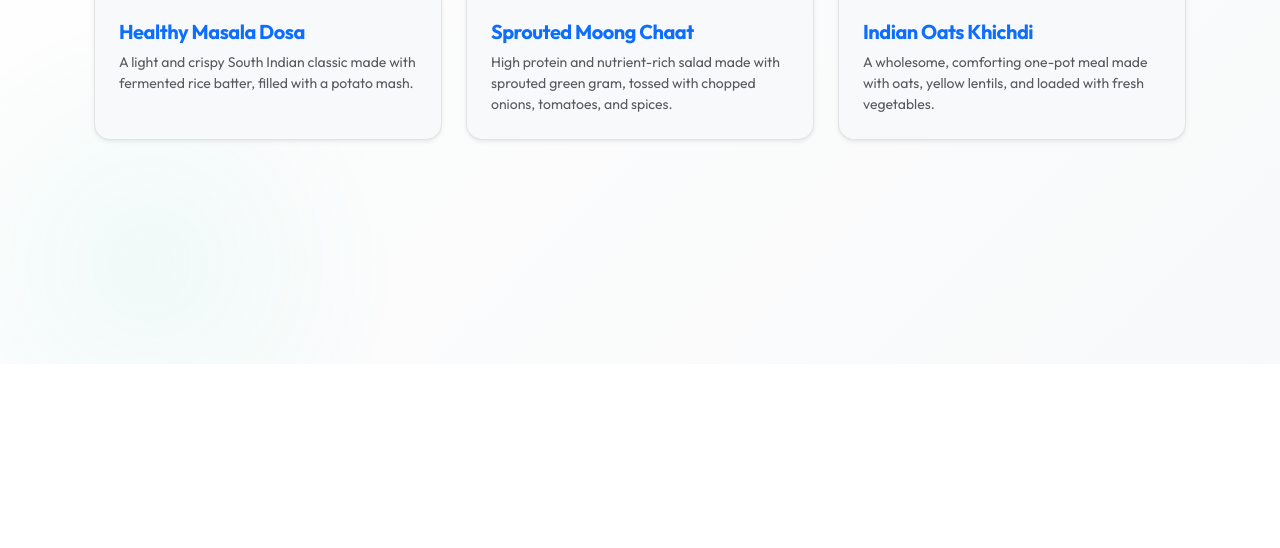
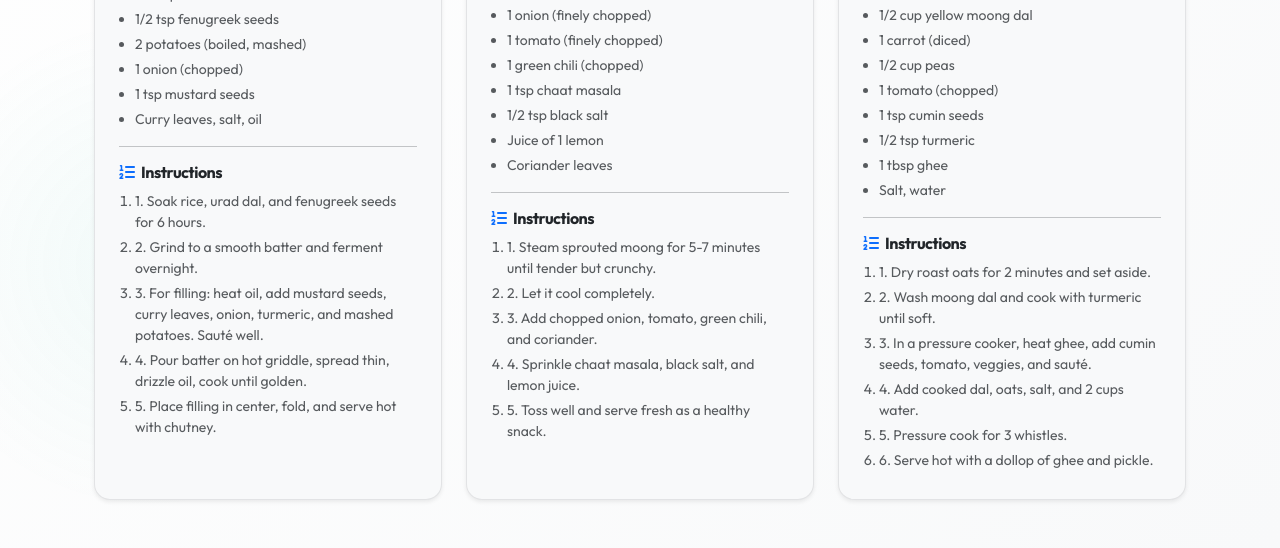
Before and after one commit to jeevitha281103/AI-Driven-Meal-Planning-Tool, a Flask app: page /viewrecipes in a window 1280 px wide. Shown: the part 436-984 px from the top of the page. Before the commit the page ends 773 px from the top, so only its background shows below. Run offline with Flask 2, Linux system fonts and the light colour scheme; the visitor is signed in with stand-in values (Sample User, id 1); data comes from the database, SQL or seed files in the repository.

Commit message:
Replace YouTube recipe links with actual ingredients & instructions content

```diff
--- a/app.py
+++ b/app.py
@@ -37,19 +37,37 @@ def init_db():
             recipeid INTEGER PRIMARY KEY AUTOINCREMENT,
             receipename TEXT,
             description TEXT,
-            videoid TEXT
+            videoid TEXT,
+            ingredients TEXT,
+            instructions TEXT
         )
     ''')
+
+    # Migrate old table: add columns if missing
+    try:
+        cur.execute("ALTER TABLE recipe ADD COLUMN ingredients TEXT")
+    except sqlite3.OperationalError:
+        pass
+    try:
+        cur.execute("ALTER TABLE recipe ADD COLUMN instructions TEXT")
+    except sqlite3.OperationalError:
+        pass
 
     # Seed initial recipes if empty
     cur.execute("SELECT COUNT(*) FROM recipe")
     if cur.fetchone()[0] == 0:
         initial_recipes = [
-            ("Healthy Masala Dosa", "A light and crispy South Indian classic made with fermented rice batter, filled with a potato mash.", "S75gIapV3Kk"),
-            ("Sprouted Moong Chaat", "High protein and nutrient-rich salad made with sprouted green gram, tossed with chopped onions, tomatoes, and spices.", "aV_j6Zndlco"),
-            ("Indian Oats Khichdi", "A wholesome, comforting one-pot meal made with oats, yellow lentils, and loaded with fresh vegetables.", "A3V-vT9cZlc"),
+            ("Healthy Masala Dosa", "A light and crispy South Indian classic made with fermented rice batter, filled with a potato mash.", "S75gIapV3Kk",
+             "1 cup rice\n1/2 cup urad dal\n1/2 tsp fenugreek seeds\n2 potatoes (boiled, mashed)\n1 onion (chopped)\n1 tsp mustard seeds\nCurry leaves, salt, oil",
+             "1. Soak rice, urad dal, and fenugreek seeds for 6 hours.\n2. Grind to a smooth batter and ferment overnight.\n3. For filling: heat oil, add mustard seeds, curry leaves, onion, turmeric, and mashed potatoes. Sauté well.\n4. Pour batter on hot griddle, spread thin, drizzle oil, cook until golden.\n5. Place filling in center, fold, and serve hot with chutney."),
+            ("Sprouted Moong Chaat", "High protein and nutrient-rich salad made with sprouted green gram, tossed with chopped onions, tomatoes, and spices.", "aV_j6Zndlco",
+             "1 cup sprouted moong beans\n1 onion (finely chopped)\n1 tomato (finely chopped)\n1 green chili (chopped)\n1 tsp chaat masala\n1/2 tsp black salt\nJuice of 1 lemon\nCoriander leaves",
+             "1. Steam sprouted moong for 5-7 minutes until tender but crunchy.\n2. Let it cool completely.\n3. Add chopped onion, tomato, green chili, and coriander.\n4. Sprinkle chaat masala, black salt, and lemon juice.\n5. Toss well and serve fresh as a healthy snack."),
+            ("Indian Oats Khichdi", "A wholesome, comforting one-pot meal made with oats, yellow lentils, and loaded with fresh vegetables.", "A3V-vT9cZlc",
+             "1 cup rolled oats\n1/2 cup yellow moong dal\n1 carrot (diced)\n1/2 cup peas\n1 tomato (chopped)\n1 tsp cumin seeds\n1/2 tsp turmeric\n1 tbsp ghee\nSalt, water",
+             "1. Dry roast oats for 2 minutes and set aside.\n2. Wash moong dal and cook with turmeric until soft.\n3. In a pressure cooker, heat ghee, add cumin seeds, tomato, veggies, and sauté.\n4. Add cooked dal, oats, salt, and 2 cups water.\n5. Pressure cook for 3 whistles.\n6. Serve hot with a dollop of ghee and pickle."),
         ]
-        cur.executemany("INSERT INTO recipe (receipename, description, videoid) VALUES (?, ?, ?)", initial_recipes)
+        cur.executemany("INSERT INTO recipe (receipename, description, videoid, ingredients, instructions) VALUES (?, ?, ?, ?, ?)", initial_recipes)
 
     # Seed admin user if not exists
     cur.execute("SELECT user FROM info WHERE user = 'admin'")
@@ -414,10 +432,12 @@ def add_recipe():
         return redirect("/")
     name = request.form["receipename"]
     description = request.form["description"]
-    videoid = request.form["videoid"]
+    videoid = request.form.get("videoid", "")
+    ingredients = request.form.get("ingredients", "")
+    instructions = request.form.get("instructions", "")
     with sqlite3.connect(os.path.join(BASE_DIR, 'signup.db')) as conn:
-        conn.execute("INSERT INTO recipe (receipename, description, videoid) VALUES (?, ?, ?)",
-                     (name, description, videoid))
+        conn.execute("INSERT INTO recipe (receipename, description, videoid, ingredients, instructions) VALUES (?, ?, ?, ?, ?)",
+                     (name, description, videoid, ingredients, instructions))
     return redirect(url_for("view_recipes"))
 
 @app.route("/edit/<int:recipeid>", methods=["POST"])
@@ -426,10 +446,12 @@ def edit_recipe(recipeid):
         return redirect("/")
     name = request.form["receipename"]
     description = request.form["description"]
-    videoid = request.form["videoid"]
+    videoid = request.form.get("videoid", "")
+    ingredients = request.form.get("ingredients", "")
+    instructions = request.form.get("instructions", "")
     with sqlite3.connect(os.path.join(BASE_DIR, 'signup.db')) as conn:
-        conn.execute("UPDATE recipe SET receipename=?, description=?, videoid=? WHERE recipeid=?",
-                     (name, description, videoid, recipeid))
+        conn.execute("UPDATE recipe SET receipename=?, description=?, videoid=?, ingredients=?, instructions=? WHERE recipeid=?",
+                     (name, description, videoid, ingredients, instructions, recipeid))
     return redirect(url_for("view_recipes"))
 
 @app.route("/delete/<int:recipeid>")
--- a/templates/receipe.html
+++ b/templates/receipe.html
@@ -33,22 +33,31 @@
     <div class="col recipe-card">
       <div class="card h-100 shadow-sm border border-dark border-opacity-10 bg-light text-dark rounded-4 overflow-hidden"
            data-name="{{ recipe[1]|lower }}"
-           data-description="{{ recipe[2]|lower }}"
-           data-videoid="{{ recipe[3]|lower }}">
-
-        <!-- Video Iframe -->
-        <div class="position-relative" style="padding-top: 56.25%;">
-          <iframe class="position-absolute top-0 start-0 w-100 h-100"
-                  src="https://www.youtube.com/embed/{{ recipe[3] }}"
-                  frameborder="0"
-                  allowfullscreen></iframe>
-        </div>
+           data-description="{{ recipe[2]|lower }}">
 
         <div class="card-body p-4">
           <h5 class="card-title text-primary fw-bold mb-2">{{ recipe[1] }}</h5>
-          <p class="card-text text-muted small" style="display: -webkit-box; -webkit-line-clamp: 3; -webkit-box-orient: vertical; overflow: hidden;">
-            {{ recipe[2] }}
-          </p>
+          <p class="card-text text-muted small mb-3">{{ recipe[2] }}</p>
+
+          {% if recipe[4] %}
+          <hr class="my-3">
+          <h6 class="fw-bold text-dark mb-2"><i class="fa-solid fa-carrot me-1 text-success"></i> Ingredients</h6>
+          <ul class="small text-muted mb-3 ps-3" style="list-style: disc;">
+            {% for line in recipe[4].split('\n') %}
+            <li class="mb-1">{{ line }}</li>
+            {% endfor %}
+          </ul>
+          {% endif %}
+
+          {% if recipe[5] %}
+          <hr class="my-3">
+          <h6 class="fw-bold text-dark mb-2"><i class="fa-solid fa-list-ol me-1 text-primary"></i> Instructions</h6>
+          <ol class="small text-muted mb-0 ps-3">
+            {% for line in recipe[5].split('\n') %}
+            <li class="mb-1">{{ line }}</li>
+            {% endfor %}
+          </ol>
+          {% endif %}
         </div>
 
         {% if session["user_email"] == "admin@admin.com" %}
@@ -66,7 +75,7 @@
 
     <!-- Edit Modal -->
     <div class="modal fade" id="editModal{{ recipe[0] }}" tabindex="-1" aria-hidden="true">
-      <div class="modal-dialog modal-dialog-centered">
+      <div class="modal-dialog modal-lg modal-dialog-centered">
         <form method="post" action="/edit/{{ recipe[0] }}">
           <div class="modal-content rounded-4 border-0">
             <div class="modal-header p-4">
@@ -80,11 +89,15 @@
               </div>
               <div class="mb-3 text-start">
                 <label class="form-label text-muted small ms-1">Description</label>
-                <textarea name="description" class="form-control" rows="4" placeholder="Description" required>{{ recipe[2] }}</textarea>
+                <textarea name="description" class="form-control" rows="3" placeholder="Description" required>{{ recipe[2] }}</textarea>
+              </div>
+              <div class="mb-3 text-start">
+                <label class="form-label text-muted small ms-1">Ingredients (one per line)</label>
+                <textarea name="ingredients" class="form-control" rows="5" placeholder="1 cup rice&#10;1/2 cup dal&#10;Salt to taste">{{ recipe[4] or '' }}</textarea>
               </div>
               <div class="mb-1 text-start">
-                <label class="form-label text-muted small ms-1">YouTube Video ID</label>
-                <input type="text" name="videoid" value="{{ recipe[3] }}" class="form-control" placeholder="YouTube Video ID (e.g. S75gIapV3Kk)" required>
+                <label class="form-label text-muted small ms-1">Instructions (one step per line)</label>
+                <textarea name="instructions" class="form-control" rows="5" placeholder="1. Wash and soak rice&#10;2. Cook until soft">{{ recipe[5] or '' }}</textarea>
               </div>
             </div>
             <div class="modal-footer p-3">
@@ -101,7 +114,7 @@
 
 <!-- Add Modal -->
 <div class="modal fade" id="addModal" tabindex="-1" aria-hidden="true">
-  <div class="modal-dialog modal-dialog-centered">
+  <div class="modal-dialog modal-lg modal-dialog-centered">
     <form method="post" action="/add">
       <div class="modal-content rounded-4 border-0">
         <div class="modal-header p-4">
@@ -115,11 +128,15 @@
           </div>
           <div class="mb-3 text-start">
             <label class="form-label text-muted small ms-1">Description</label>
-            <textarea name="description" class="form-control" rows="4" placeholder="Description" required></textarea>
+            <textarea name="description" class="form-control" rows="3" placeholder="Short description of the recipe" required></textarea>
+          </div>
+          <div class="mb-3 text-start">
+            <label class="form-label text-muted small ms-1">Ingredients (one per line)</label>
+            <textarea name="ingredients" class="form-control" rows="5" placeholder="1 cup rice&#10;1/2 cup dal&#10;Salt to taste"></textarea>
           </div>
           <div class="mb-1 text-start">
-            <label class="form-label text-muted small ms-1">YouTube Video ID</label>
-            <input type="text" name="videoid" class="form-control" placeholder="YouTube Video ID (e.g. S75gIapV3Kk)" required>
+            <label class="form-label text-muted small ms-1">Instructions (one step per line)</label>
+            <textarea name="instructions" class="form-control" rows="5" placeholder="1. Wash and soak rice&#10;2. Cook until soft"></textarea>
           </div>
         </div>
         <div class="modal-footer p-3">
@@ -140,9 +157,8 @@
     cards.forEach((card) => {
       const name = card.querySelector(".card").dataset.name;
       const desc = card.querySelector(".card").dataset.description;
-      const vid = card.querySelector(".card").dataset.videoid;
 
-      const match = name.includes(query) || desc.includes(query) || vid.includes(query);
+      const match = name.includes(query) || desc.includes(query);
       card.style.display = match ? "block" : "none";
     });
   });
```
